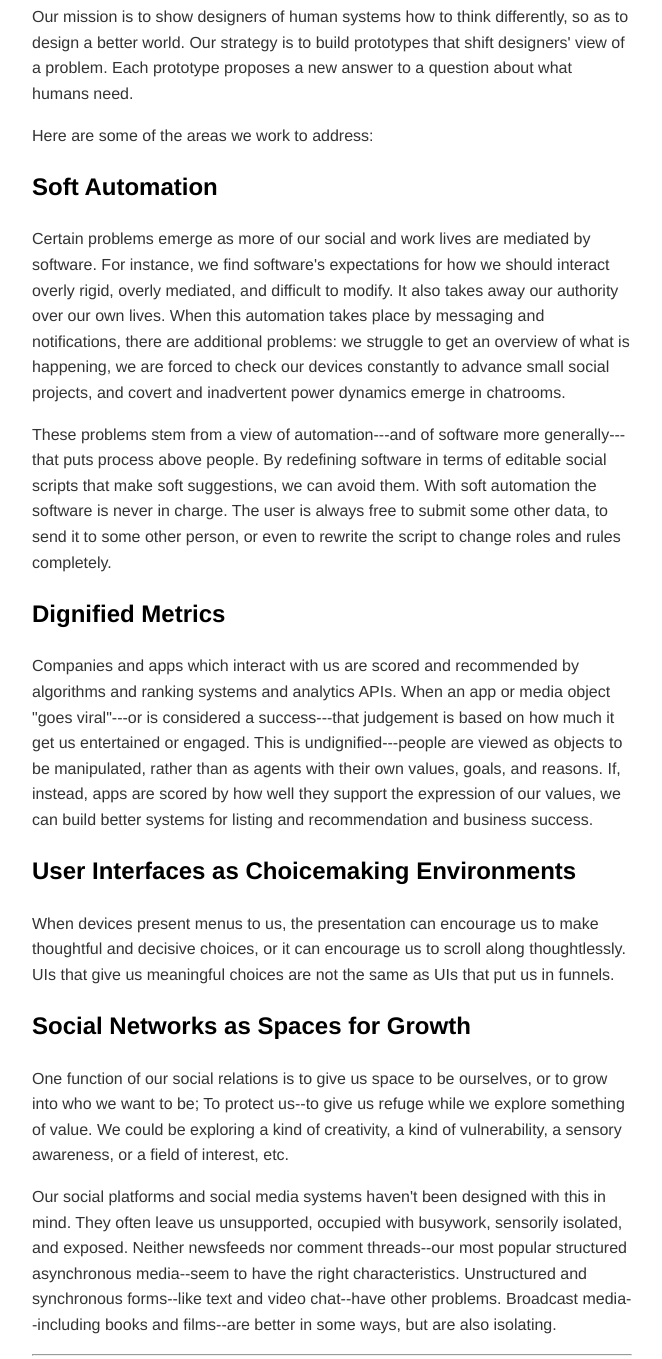
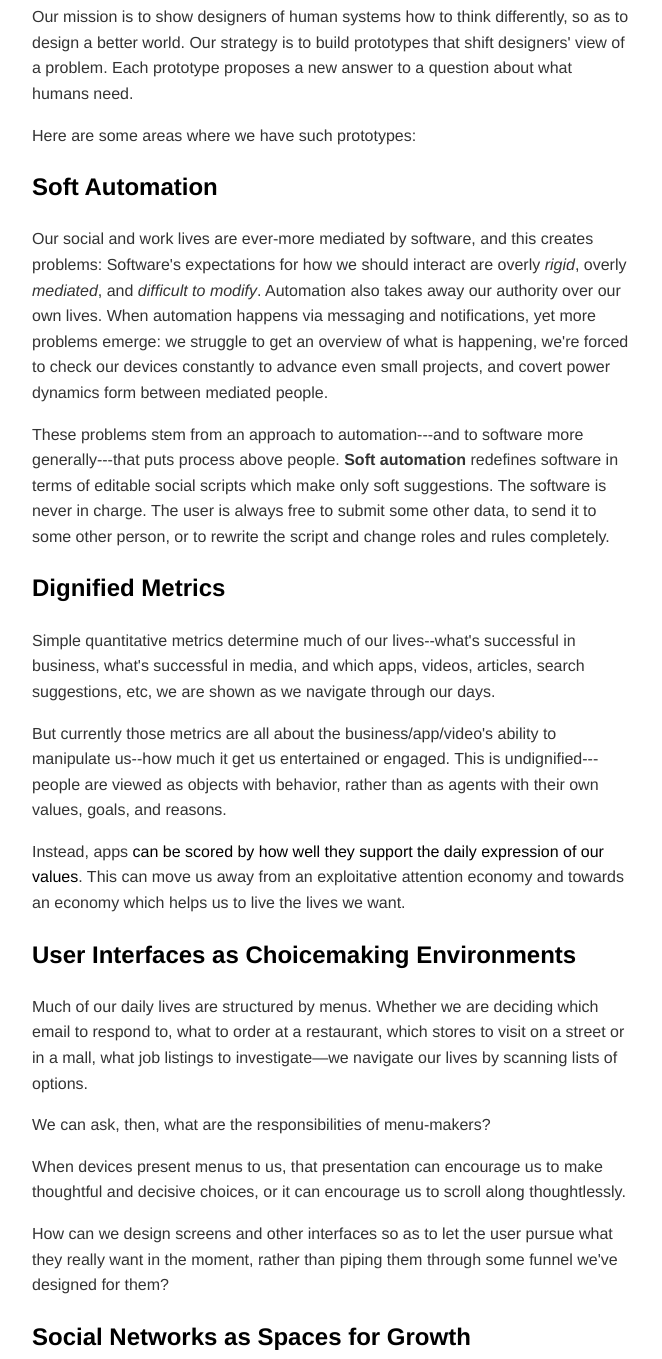
Before and after one commit to humsys/livable.github.io, a website: page index.html in a window 1280 px wide. Shown: the part 300-1659 px from the top of the page, without its empty margins (308-970 px from the left). Drawn offline with Linux system fonts and the light colour scheme.

Commit message:
better text

```diff
--- a/index.html
+++ b/index.html
@@ -38,14 +38,19 @@ sub, sub a {
 <h1 id="user-content-livable-human-systems" class="deep-link"><a href="#livable-human-systems">Livable Human Systems</a></h1>
 <p>Those who design our human systems---who design our businesses, our social networks, our cities, our economies---are limited by their worldviews. In particular, they are limited by what they think people are capable of, and what they think people need.</p>
 <p>Our mission is to show designers of human systems how to think differently, so as to design a better world. Our strategy is to build prototypes that shift designers&apos; view of a problem. Each prototype proposes a new answer to a question about what humans need.</p>
-<p>Here are some of the areas we work to address:</p>
+<p>Here are some areas where we have such prototypes:</p>
 <h2 id="user-content-soft-automation" class="deep-link"><a href="#soft-automation">Soft Automation</a></h2>
-<p>Certain problems emerge as more of our social and work lives are mediated by software. For instance, we find software&apos;s expectations for how we should interact overly rigid, overly mediated, and difficult to modify. It also takes away our authority over our own lives. When this automation takes place by messaging and notifications, there are additional problems: we struggle to get an overview of what is happening, we are forced to check our devices constantly to advance small social projects, and covert and inadvertent power dynamics emerge in chatrooms.</p>
-<p>These problems stem from a view of automation---and of software more generally---that puts process above people. By redefining software in terms of editable social scripts that make soft suggestions, we can avoid them. With soft automation the software is never in charge. The user is always free to submit some other data, to send it to some other person, or even to rewrite the script to change roles and rules completely.</p>
+<p>Our social and work lives are ever-more mediated by software, and this creates problems: Software&apos;s expectations for how we should interact are overly <em>rigid</em>, overly <em>mediated</em>, and <em>difficult to modify</em>. Automation also takes away our authority over our own lives. When automation happens via messaging and notifications, yet more problems emerge: we struggle to get an overview of what is happening, we&apos;re forced to check our devices constantly to advance even small projects, and covert power dynamics form between mediated people.</p>
+<p>These problems stem from an approach to automation---and to software more generally---that puts process above people. <strong>Soft automation</strong> redefines software in terms of editable social scripts which make only soft suggestions. The software is never in charge. The user is always free to submit some other data, to send it to some other person, or to rewrite the script and change roles and rules completely.</p>
 <h2 id="user-content-dignified-metrics" class="deep-link"><a href="#dignified-metrics">Dignified Metrics</a></h2>
-<p>Companies and apps which interact with us are scored and recommended by algorithms and ranking systems and analytics APIs. When an app or media object &quot;goes viral&quot;---or is considered a success---that judgement is based on how much it get us entertained or engaged. This is undignified---people are viewed as objects to be manipulated, rather than as agents with their own values, goals, and reasons. If, instead, apps are scored by how well they support the expression of our values, we can build better systems for listing and recommendation and business success.</p>
+<p>Simple quantitative metrics determine much of our lives--what&apos;s successful in business, what&apos;s successful in media, and which apps, videos, articles, search suggestions, etc, we are shown as we navigate through our days.</p>
+<p>But currently those metrics are all about the business/app/video&apos;s ability to manipulate us--how much it get us entertained or engaged. This is undignified---people are viewed as objects with behavior, rather than as agents with their own values, goals, and reasons.</p>
+<p>Instead, apps <a href="http://nxhx.org/maximizing/">can be scored by how well they support the daily expression of our values</a>. This can move us away from an exploitative attention economy and towards an economy which helps us to live the lives we want.</p>
 <h2 id="user-content-user-interfaces-as-choicemaking-environments" class="deep-link"><a href="#user-interfaces-as-choicemaking-environments">User Interfaces as Choicemaking Environments</a></h2>
-<p>When devices present menus to us, the presentation can encourage us to make thoughtful and decisive choices, or it can encourage us to scroll along thoughtlessly. UIs that give us meaningful choices are not the same as UIs that put us in funnels.</p>
+<p>Much of our daily lives are structured by menus. Whether we are deciding which email to respond to, what to order at a restaurant, which stores to visit on a street or in a mall, what job listings to investigate&#x2014;we navigate our lives by scanning lists of options.</p>
+<p>We can ask, then, what are the responsibilities of menu-makers?</p>
+<p>When devices present menus to us, that presentation can encourage us to make thoughtful and decisive choices, or it can encourage us to scroll along thoughtlessly.</p>
+<p>How can we design screens and other interfaces so as to let the user pursue what they really want in the moment, rather than piping them through some funnel we&apos;ve designed for them?</p>
 <h2 id="user-content-social-networks-as-spaces-for-growth" class="deep-link"><a href="#social-networks-as-spaces-for-growth">Social Networks as Spaces for Growth</a></h2>
 <p>One function of our social relations is to give us space to be ourselves, or to grow into who we want to be; To protect us--to give us refuge while we explore something of value. We could be exploring a kind of creativity, a kind of vulnerability, a sensory awareness, or a field of interest, etc.</p>
 <p>Our social platforms and social media systems haven&apos;t been designed with this in mind. They often leave us unsupported, occupied with busywork, sensorily isolated, and exposed. Neither newsfeeds nor comment threads--our most popular structured asynchronous media--seem to have the right characteristics. Unstructured and synchronous forms--like text and video chat--have other problems. Broadcast media--including books and films--are better in some ways, but are also isolating.</p>
```
Also changed, not shown: clm-manifesto.md (+21 -5 lines).
